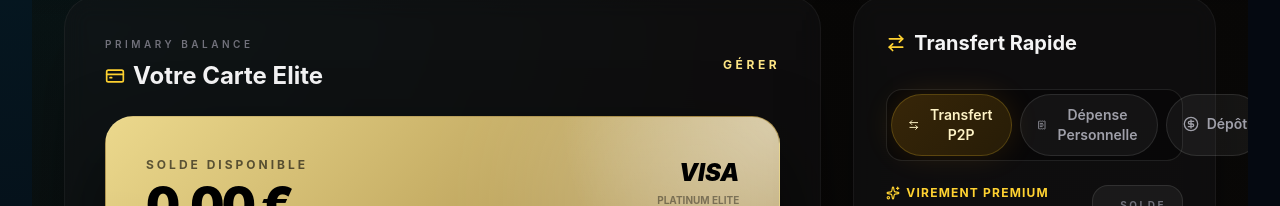
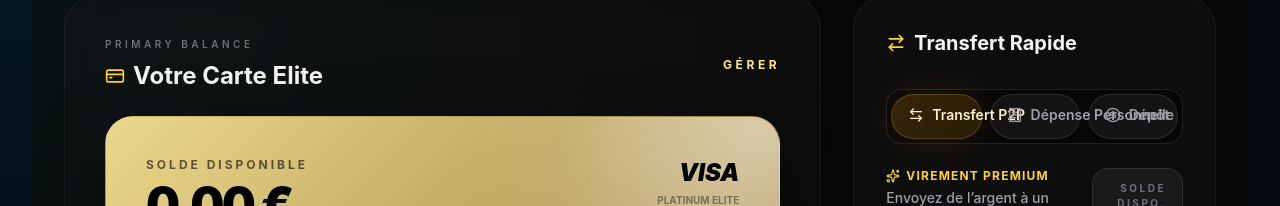
Before and after one commit to Adem-elwafi/smart-wallet, a React (Vite) app in the folder smart-wallet-ui/: page /dashboard in a window 1280 px wide. Shown: the part 230-436 px from the top of the page. Built offline with nearby package versions, Linux system fonts and the light colour scheme; no server answers; sample sign-in values are in the browser's storage.

Commit message:
fix(wallet): restore wallet fetching.

```diff
--- a/smart-wallet-ui/src/components/TransferForm.tsx
+++ b/smart-wallet-ui/src/components/TransferForm.tsx
@@ -196,13 +196,13 @@ function TransferForm({ onTransferSuccess, onError }: TransferFormProps) {
       <div className={`pointer-events-none absolute inset-0 -z-10 rounded-4xl bg-amber-400/10 blur-[60px] transition-opacity duration-700 ${successMessage ? 'opacity-100' : 'opacity-0'}`} />
 
       <div className="mb-6 rounded-2xl border border-white/10 bg-black/40 p-1">
-        <div className="flex gap-2">
+        <div className="grid w-full grid-cols-3 gap-2">
           <button
             type="button"
             onClick={() => switchMode('transfer')}
-            className={`${tabBase} ${mode === 'transfer' ? tabActive : tabInactive}`}
+            className={`${tabBase} min-w-0 ${mode === 'transfer' ? tabActive : tabInactive}`}
           >
-            <span className="inline-flex items-center gap-2">
+            <span className="inline-flex items-center gap-2 truncate">
               <ArrowLeftRight className="h-4 w-4" />
               Transfert P2P
             </span>
@@ -210,9 +210,9 @@ function TransferForm({ onTransferSuccess, onError }: TransferFormProps) {
           <button
             type="button"
             onClick={() => switchMode('expense')}
-            className={`${tabBase} ${mode === 'expense' ? tabActive : tabInactive}`}
+            className={`${tabBase} min-w-0 ${mode === 'expense' ? tabActive : tabInactive}`}
           >
-            <span className="inline-flex items-center gap-2">
+            <span className="inline-flex items-center gap-2 truncate">
               <ReceiptText className="h-4 w-4" />
               Dépense Personnelle
             </span>
@@ -220,9 +220,9 @@ function TransferForm({ onTransferSuccess, onError }: TransferFormProps) {
           <button
             type="button"
             onClick={() => switchMode('deposit')}
-            className={`${tabBase} ${mode === 'deposit' ? tabActive : tabInactive}`}
+            className={`${tabBase} min-w-0 ${mode === 'deposit' ? tabActive : tabInactive}`}
           >
-            <span className="inline-flex items-center gap-2">
+            <span className="inline-flex items-center gap-2 truncate">
               <CircleDollarSign className="h-4 w-4" />
               Dépôt
             </span>
--- a/smart-wallet-ui/src/context/AuthContext.tsx
+++ b/smart-wallet-ui/src/context/AuthContext.tsx
@@ -56,7 +56,7 @@ export function AuthProvider({ children }: { children: ReactNode }) {
     try {
       const [profileResult, walletResult] = await Promise.allSettled([
         api.get<Profile>('/v1/profile/me'),
-        api.get<WalletResponse>('/wallet/me'),
+        api.get<WalletResponse>('/v1/wallet/me'),
       ])
 
       if (profileResult.status === 'fulfilled') {
```
Also changed, not shown: 2 other files (tests, documents, lock files or other folders).
